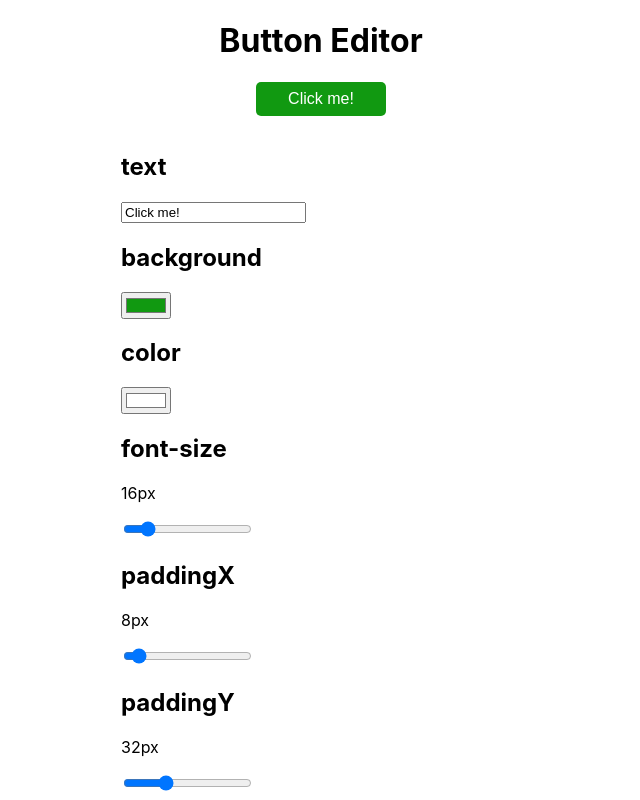
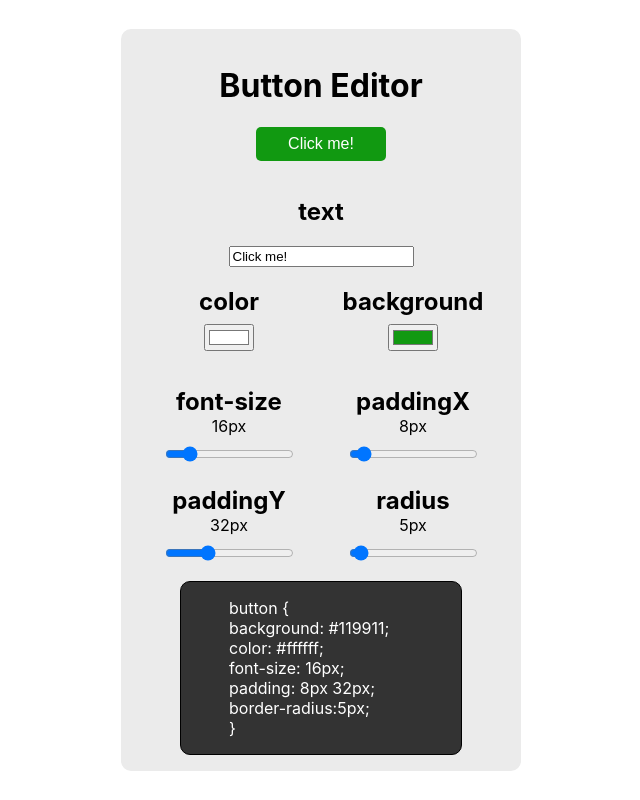
Before and after one commit to kryptondv/button-editor, a React (Create React App) app: page / in a window 1280 px wide. Shown: the top 800 px of the page, without its empty margins (319-959 px from the left). Built offline with nearby package versions, Linux system fonts and the light colour scheme.

Commit message:
add styles

```diff
--- a/src/App.js
+++ b/src/App.js
@@ -54,6 +54,7 @@ function App() {
 
   return (
     <div className="app">
+      <main>
         <h1>Button Editor</h1>
         <div className="button-container">
           <Button
@@ -67,12 +68,15 @@ function App() {
           />
         </div>
         <TextInput name="text" value={text} handler={handleTextChange} />
+        <div className="color-inputs">
+          <ColorInput name="color" value={color} handler={handleColorChange} />
           <ColorInput
             name="background"
             value={background}
             handler={handleBackgroundChange}
           />
-      <ColorInput name="color" value={color} handler={handleColorChange} />
+        </div>
+        <div className="range-inputs">
           <RangeInput
             name="font-size"
             value={fontSize}
@@ -88,7 +92,12 @@ function App() {
             value={paddingY}
             handler={handlePaddingYChange}
           />
-      <RangeInput name="radius" value={radius} handler={handleRadiusChange} />
+          <RangeInput
+            name="radius"
+            value={radius}
+            handler={handleRadiusChange}
+          />
+        </div>
         <CodeDisplay
           background={background}
           paddingX={paddingX}
@@ -98,6 +107,7 @@ function App() {
           text={text}
           fontSize={fontSize}
         />
+      </main>
     </div>
   );
 }
--- a/src/components/button/Button.js
+++ b/src/components/button/Button.js
@@ -1,5 +1,5 @@
 import React from 'react';
-import StyledButton from './Button.styles';
+import { StyledButton } from './Button.styles';
 
 const Button = (props) => {
   return <StyledButton {...props}>{props.text}</StyledButton>;
--- a/src/components/button/Button.styles.js
+++ b/src/components/button/Button.styles.js
@@ -1,6 +1,6 @@
 import styled from 'styled-components';
 
-const StyledButton = styled.button`
+export const StyledButton = styled.button`
   background: ${props => props.background};
   padding: ${props => props.paddingX}px ${props => props.paddingY}px;
   color: ${props => props.color};
@@ -11,5 +11,3 @@ const StyledButton = styled.button`
   display: block;
   cursor: pointer;
 `;
-
-export default StyledButton;
--- a/src/components/codeDisplay/CodeDisplay.js
+++ b/src/components/codeDisplay/CodeDisplay.js
@@ -1,8 +1,17 @@
 import React from 'react';
+import { StyledCodeDisplay } from './CodeDisplay.styles';
 
-const CodeDisplay = ({ background, color, fontSize, paddingX, paddingY, radius }) => {
+const CodeDisplay = ({
+  background,
+  color,
+  fontSize,
+  paddingX,
+  paddingY,
+  radius,
+}) => {
   return (
-    <div className="code-display">
+    <StyledCodeDisplay>
+      <div>
         <span>button {'{'}</span>
         <span>background: {background};</span>
         <span>color: {color};</span>
@@ -13,7 +22,8 @@ const CodeDisplay = ({ background, color, fontSize, paddingX, paddingY, radius }
         <span>border-radius:{radius}px;</span>
         <span>{'}'}</span>
       </div>
+    </StyledCodeDisplay>
   );
-}
+};
 
 export default CodeDisplay;
--- /dev/null
+++ b/src/components/codeDisplay/CodeDisplay.styles.js
@@ -0,0 +1,20 @@
+import styled from 'styled-components';
+
+export const StyledCodeDisplay = styled.div`
+  background: #333;
+  color: #fff;
+  width: 50%;
+  margin: 1rem auto 0;
+  padding: 1rem 3rem;
+  border: 1px solid black;
+  border-radius: 10px;
+
+
+  span {
+    display: block;
+  }
+
+  div {
+    text-align: left;
+  }
+`;
--- a/src/components/colorInput/ColorInput.js
+++ b/src/components/colorInput/ColorInput.js
@@ -1,11 +1,12 @@
 import React from 'react';
+import { StyledColorInputDiv } from './ColorInput.styles';
 
 const ColorInput = ({ name, handler, value }) => {
   return (
-    <div>
+    <StyledColorInputDiv>
       <h2>{name}</h2>
       <input type="color" name={name} value={value} onChange={e => handler(e.target.value)}/>
-    </div>
+    </StyledColorInputDiv>
   );
 }
 
--- /dev/null
+++ b/src/components/colorInput/ColorInput.styles.js
@@ -0,0 +1,10 @@
+import styled from 'styled-components';
+
+export const StyledColorInputDiv = styled.div`
+  text-align: center;
+  width: 50%;
+  margin-bottom: 1rem;
+  h2 {
+    margin-bottom: 0.5rem;
+  }
+`;
--- a/src/components/rangeInput/RangeInput.js
+++ b/src/components/rangeInput/RangeInput.js
@@ -1,12 +1,13 @@
 import React from 'react';
+import { StyledInputDiv } from './RangeInput.styles';
 
 const RangeInput = ({name, value, handler}) => {
   return (
-    <div>
+    <StyledInputDiv>
       <h2>{name}</h2>
       <p>{value}px</p>
       <input type="range" name={name} min="1" max="100" value={value} onChange={e => handler(e.target.value)}/>
-    </div>
+    </StyledInputDiv>
   );
 }
 
--- /dev/null
+++ b/src/components/rangeInput/RangeInput.styles.js
@@ -0,0 +1,13 @@
+import styled from 'styled-components';
+
+export const StyledInputDiv = styled.div`
+  text-align: center;
+  h2 {
+    margin-bottom: 0;
+  }
+
+  p {
+    margin: 0 0 .5rem;
+    padding: 0;
+  }
+`
--- a/src/index.css
+++ b/src/index.css
@@ -16,10 +16,22 @@ h1 {
   text-align: center;
 }
 
+main {
+  width: 100%;
+  background: rgb(235, 235, 235);
+  padding: 1rem;
+  border-radius: 10px;
+}
+
 .app {
   width: 90%;
   max-width: 400px;
   margin: 0 auto;
+  text-align: center;
+  height: 100vh;
+  display: flex;
+  align-items: center;
+  justify-content: center;
 }
 
 
@@ -27,7 +39,12 @@ h1 {
   min-height: 50px;
 }
 
+.color-inputs {
+  display: flex;
+  justify-content: space-between;
+}
 
-.code-display span {
-  display: block;
+.range-inputs {
+  display: grid;
+  grid-template-columns: repeat(2, 1fr);
 }
```
Lines whose indentation alone changed are shown as unchanged.
